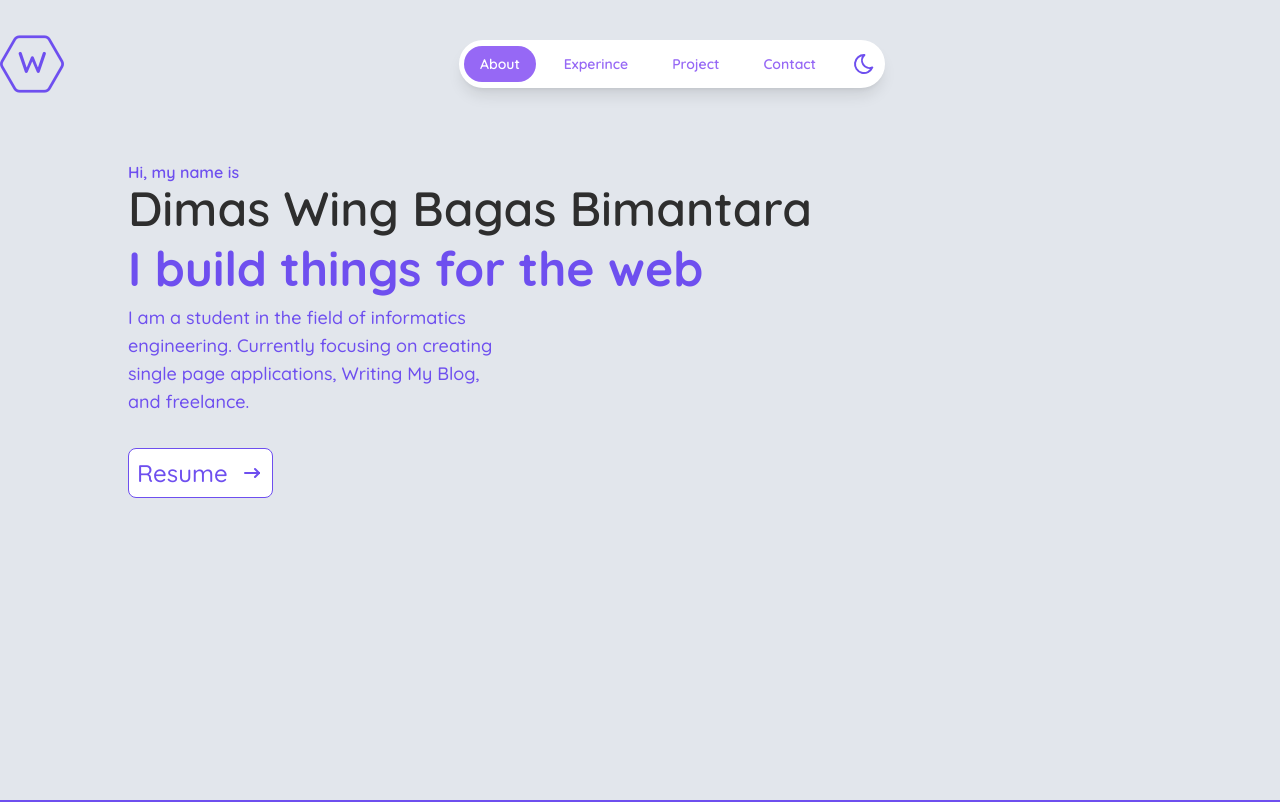
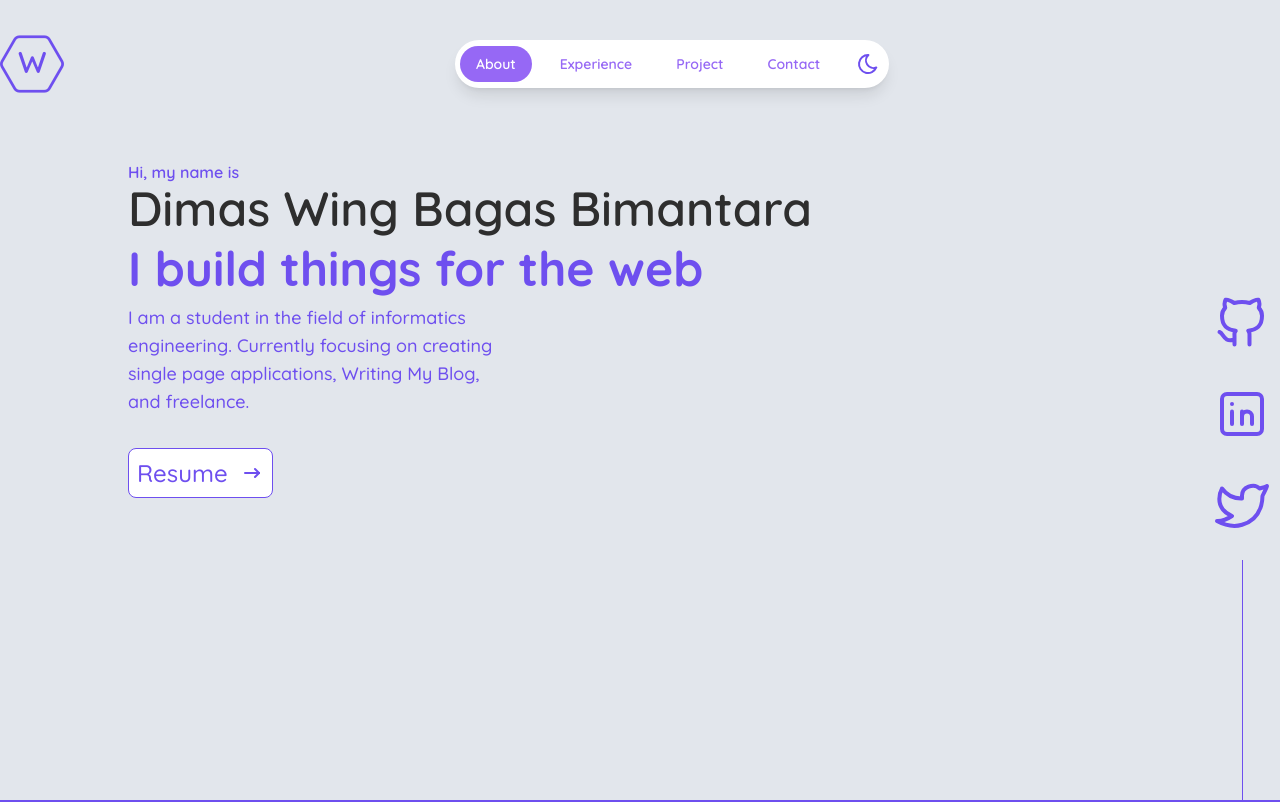
Before and after one commit to Wing-Dimas/portofolio, a Next.js app: page / in a window 1280 px wide. Shown: the top 802 px of the page. Built offline with nearby package versions, Linux system fonts and the light colour scheme.

Commit message:
feat: create navigation bar

```diff
--- a/package.json
+++ b/package.json
@@ -22,6 +22,7 @@
     "postcss": "8.4.29",
     "react": "18.2.0",
     "react-dom": "18.2.0",
+    "react-scroll": "^1.8.9",
     "tailwindcss": "3.3.3",
     "typescript": "5.2.2",
     "zustand": "^4.4.1"
--- a/src/app/globals.css
+++ b/src/app/globals.css
@@ -60,7 +60,7 @@
   }
 
   .hamburger .nav-wrapper .nav-link {
-    @apply text-primary text-base font-medium rounded-md hover:bg-light;
+    @apply w-full text-left text-primary text-base font-medium rounded-md hover:bg-light;
   }
 
   .hamburger .nav-wrapper .nav-dark-mode {
@@ -83,7 +83,8 @@
     @apply block p-1 text-sm text-secondary font-semibold rounded-full transition-all duration-700 hover:bg-light;
   }
 
-  .nav-wrapper .nav-list .nav-link.active {
+  .nav-wrapper .nav-list .nav-link.active,
+  .hamburger .nav-list .nav-link.active {
     @apply text-white block bg-secondary;
   }
 
--- a/src/app/page.tsx
+++ b/src/app/page.tsx
@@ -1,18 +1,27 @@
+"use client";
 import Contact from "@/components/Contact";
 import Experience from "@/components/Experience";
 import Hero from "@/components/Hero";
 import Navbar from "@/components/Navbar";
 import Project from "@/components/Project";
-import React from "react";
+import React, { useRef } from "react";
 
-export default function page() {
+export default function Page() {
+  const experienceRef = useRef<HTMLElement>(null);
+  const projectRef = useRef<HTMLElement>(null);
+  const contactRef = useRef<HTMLElement>(null);
+
   return (
     <div className="min-h-[2000px] relative">
-      <Navbar />
+      <Navbar
+        experinceRef={experienceRef}
+        projectRef={projectRef}
+        contactRef={contactRef}
+      />
       <Hero />
-      <Experience />
-      <Project />
-      <Contact />
+      <Experience ref={experienceRef} />
+      <Project ref={projectRef} />
+      <Contact ref={contactRef} />
     </div>
   );
 }
--- a/src/components/Contact.tsx
+++ b/src/components/Contact.tsx
@@ -1,8 +1,10 @@
 "use client";
-import React, { useState } from "react";
+import React, { LegacyRef, forwardRef, useState } from "react";
 import TextInput from "./shared/TextInput";
 import TextArea from "./shared/TextArea";
 import Hyperlink from "./shared/Hyperlink";
+
+interface ContactPropsType {}
 
 interface FormData {
   name: string;
@@ -10,7 +12,7 @@ interface FormData {
   message: string;
 }
 
-export default function Contact() {
+const Contact = forwardRef<HTMLElement, ContactPropsType>(({}, ref) => {
   const [formData, setFormData] = useState<FormData>({
     name: "",
     email: "",
@@ -35,7 +37,10 @@ export default function Contact() {
   };
 
   return (
-    <section className="py-20 container px-4 md:px-32 mx-auto relative min-h-[80vh]">
+    <section
+      className="py-20 container px-4 md:px-32 mx-auto relative min-h-[80vh]"
+      ref={ref}
+    >
       <div className="flex-1 mb-16">
         <h2 className="subtitle text-primary">Let&apos;s Talk</h2>
         <p className="text-xl text-dark md:text-2xl font-normal dark:text-light">
@@ -107,4 +112,8 @@ export default function Contact() {
       </form>
     </section>
   );
-}
+});
+
+Contact.displayName = "Contact";
+
+export default Contact;
--- a/src/components/Experience.tsx
+++ b/src/components/Experience.tsx
@@ -1,10 +1,12 @@
-import React from "react";
+import React, { forwardRef } from "react";
 import Timeline from "./shared/Timeline";
 import { data } from "@/constant/data/experince";
 
-export default function Experience() {
+interface ExperiencePropsType {}
+
+const Experience = forwardRef<HTMLElement, ExperiencePropsType>(({}, ref) => {
   return (
-    <section className="bg-primary py-20">
+    <section className="bg-primary py-20" ref={ref}>
       <div className="container divide">
         <div className="flex-1">
           <h2 className="subtitle">Experience</h2>
@@ -15,4 +17,8 @@ export default function Experience() {
       </div>
     </section>
   );
-}
+});
+
+Experience.displayName = "Experience";
+
+export default Experience;
--- a/src/components/Hero.tsx
+++ b/src/components/Hero.tsx
@@ -1,4 +1,4 @@
-import React from "react";
+import React, { LegacyRef, useRef } from "react";
 import {
   IconArrowNarrowRight,
   IconBrandTwitter,
@@ -33,7 +33,7 @@ export default function Hero() {
         </a>
       </div>
 
-      <div className="hidden sm:absolute bottom-0 right-0">
+      <div className="hidden md:block absolute bottom-0 right-0">
         <div className="flex flex-col gap-4 justify-center items-center">
           <a href="https://github.com/Wing-Dimas" className="brand">
             <IconBrandGithub
--- a/src/components/Navbar.tsx
+++ b/src/components/Navbar.tsx
@@ -12,9 +12,32 @@ import {
 import Image from "next/image";
 import React, { useState } from "react";
 
-export default function Navbar() {
+interface NavbarPropsType {
+  experinceRef: React.RefObject<HTMLElement>;
+  projectRef: React.RefObject<HTMLElement>;
+  contactRef: React.RefObject<HTMLElement>;
+}
+
+export default function Navbar({
+  experinceRef,
+  projectRef,
+  contactRef,
+}: NavbarPropsType) {
   const [isActive, setIsActive] = useState<boolean>(false);
+  const [navigate, setNavigate] = useState<string>("about");
   const { isDarkMode, toggleDarkMode } = useDarkModeStore();
+
+  const handleButton = (
+    name: string,
+    ref?: React.RefObject<HTMLElement> | null
+  ) => {
+    setNavigate(name);
+    window.scrollTo({
+      top: name == "about" ? 0 : ref ? ref.current?.offsetTop : 0,
+      left: 0,
+      behavior: "smooth",
+    });
+  };
 
   return (
     <nav className="w-full mx-auto py-8 fixed top-0 z-50">
@@ -27,24 +50,36 @@ export default function Navbar() {
         <div className="nav-wrapper">
           <ul className="nav-list shadow-lg">
             <li>
-              <a href="#" className="nav-link active">
+              <button
+                className={`nav-link ${navigate == "about" && "active"}`}
+                onClick={() => handleButton("about", null)}
+              >
                 About
-              </a>
+              </button>
             </li>
             <li>
-              <a href="#" className="nav-link">
-                Experince
-              </a>
+              <button
+                className={`nav-link ${navigate == "experience" && "active"}`}
+                onClick={() => handleButton("experience", experinceRef)}
+              >
+                Experience
+              </button>
             </li>
             <li>
-              <a href="#" className="nav-link">
+              <button
+                className={`nav-link ${navigate == "project" && "active"}`}
+                onClick={() => handleButton("project", projectRef)}
+              >
                 Project
-              </a>
+              </button>
             </li>
             <li>
-              <a href="#" className="nav-link">
+              <button
+                className={`nav-link ${navigate == "contact" && "active"}`}
+                onClick={() => handleButton("contact", contactRef)}
+              >
                 Contact
-              </a>
+              </button>
             </li>
 
             <li>
@@ -81,24 +116,36 @@ export default function Navbar() {
         >
           <ul className="nav-list ">
             <li>
-              <a href="#" className="nav-link active">
+              <button
+                className={`nav-link ${navigate == "about" && "active"}`}
+                onClick={() => handleButton("about", null)}
+              >
                 About
-              </a>
+              </button>
             </li>
             <li>
-              <a href="#" className="nav-link">
+              <button
+                className={`nav-link ${navigate == "experience" && "active"}`}
+                onClick={() => handleButton("experience", experinceRef)}
+              >
                 Experince
-              </a>
+              </button>
             </li>
             <li>
-              <a href="#" className="nav-link">
+              <button
+                className={`nav-link ${navigate == "project" && "active"}`}
+                onClick={() => handleButton("project", projectRef)}
+              >
                 Project
-              </a>
+              </button>
             </li>
             <li>
-              <a href="#" className="nav-link">
+              <button
+                className={`nav-link ${navigate == "contact" && "active"}`}
+                onClick={() => handleButton("contact", contactRef)}
+              >
                 Contact
-              </a>
+              </button>
             </li>
 
             <li>
--- a/src/components/Project.tsx
+++ b/src/components/Project.tsx
@@ -1,10 +1,12 @@
-import React from "react";
+import React, { LegacyRef, forwardRef } from "react";
 import Timeline from "./shared/Timeline";
 import { data } from "@/constant/data/project";
 
-export default function Project() {
+interface ProjectPropsType {}
+
+const Project = forwardRef<HTMLElement, ProjectPropsType>(({}, ref) => {
   return (
-    <section className="py-20">
+    <section className="py-20" ref={ref}>
       <div className="container divide">
         <div className="flex-1">
           <h2 className="subtitle text-primary">Project</h2>
@@ -20,4 +22,8 @@ export default function Project() {
       </div>
     </section>
   );
-}
+});
+
+Project.displayName = "Project";
+
+export default Project;
```
Also changed, not shown: 1 other file (tests, documents, lock files or other folders).
